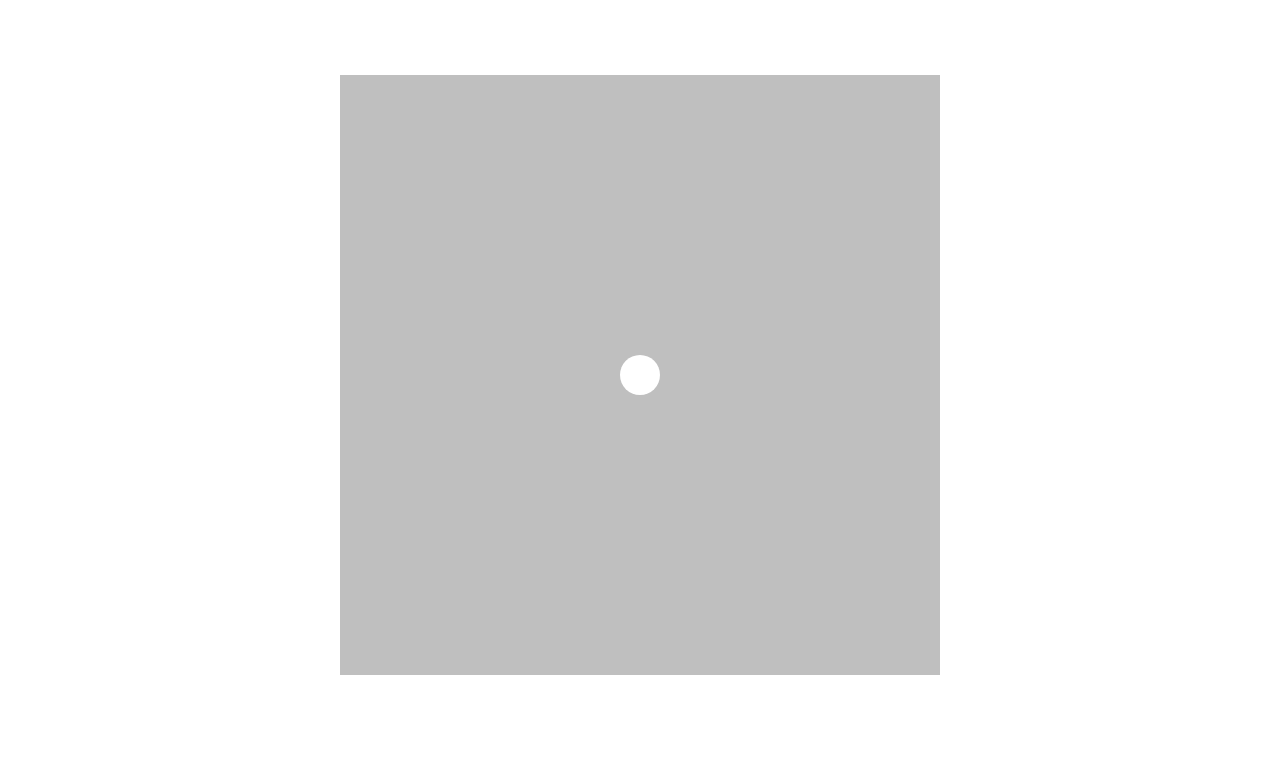
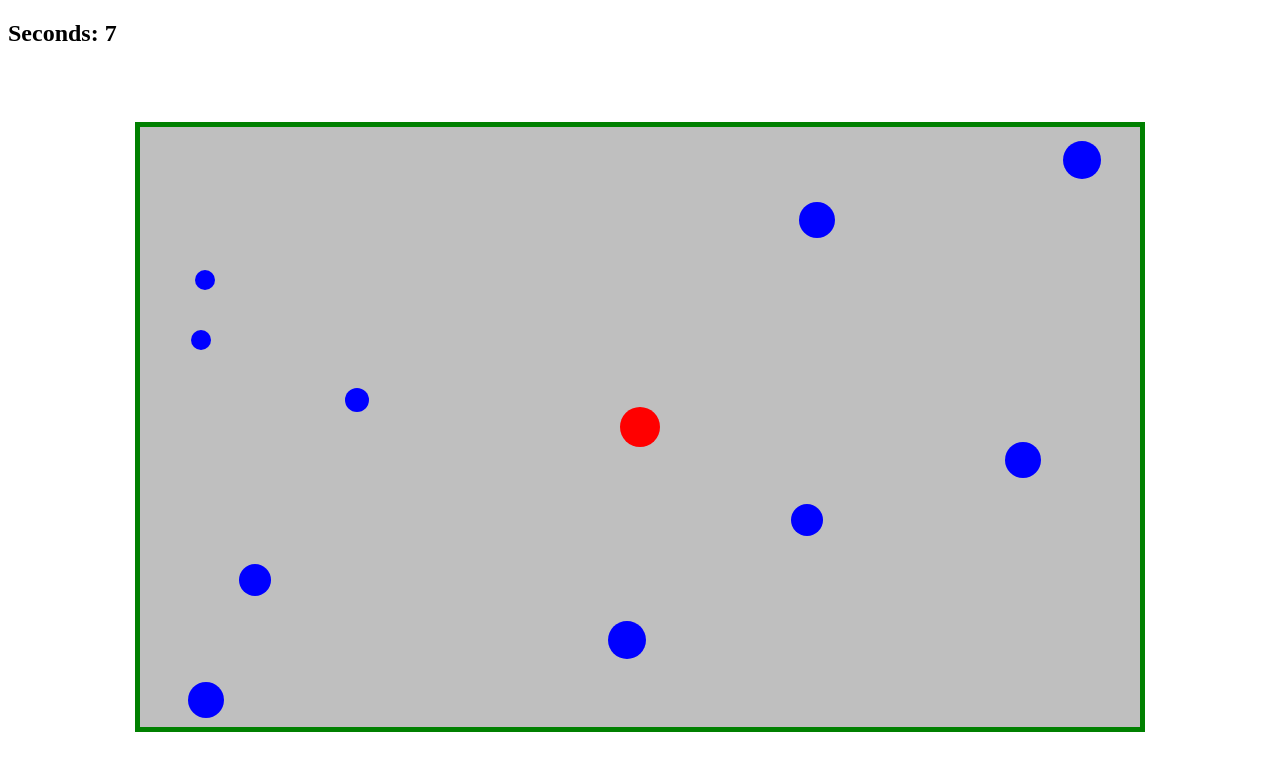
Before and after one commit to emilhaugberg/mario-dodger, a website built with webpack: page app/index.html in a window 1280 px wide. Built offline with nearby package versions, Linux system fonts and the light colour scheme.

Commit message:
Make balls move.

```diff
--- a/app/index.html
+++ b/app/index.html
@@ -4,7 +4,8 @@
     <link href="styles.css" rel="stylesheet">
   </head>
   <body>
-    <canvas id="game" width="600" height="600"></canvas>
+    <h2>Seconds: <span id="seconds">0</span></h2>
+    <canvas id="game" width="1000" height="600" stroke="green"></canvas>
     <script src="bundle.js"></script>
   </body>
 </html>
--- a/app/styles.css
+++ b/app/styles.css
@@ -3,4 +3,5 @@ canvas {
   margin: 0 auto;
   margin-top: 75px;
   background-color: #bfbfbf;
+  border: 5px solid green;
 }
--- a/src/index.js
+++ b/src/index.js
@@ -1,8 +1,11 @@
 var $ = require('jquery')
 var R = require('ramda')
 
+var frames  = 0
+var seconds = 0
+
 var dimensions = {
-  width: 600,
+  width: 1000,
   height: 600
 }
 
@@ -18,10 +21,12 @@ var state = {
     x: dimensions.width / 2,
     y: dimensions.height / 2,
     r: 20
-  }
+  },
+  balls: []
 }
 
 var SPEED = 5
+var BALLSPEED = 3
 
 var keyDownHandler = (e) => {
 
@@ -54,33 +59,91 @@ var keyUpHandler = (e) => {
   }
 }
 
-var drawPlayer = (ctx) => {
-  ctx.beginPath();
-  ctx.arc(state.player.x, state.player.y, state.player.r, 0, Math.PI * 2, false);
-  ctx.fillStyle = "white";
-  ctx.fill();
-  ctx.closePath();
+var drawPlayer = () => {
+  ctx.beginPath()
+  ctx.arc(state.player.x, state.player.y, state.player.r, 0, Math.PI * 2, false)
+  ctx.fillStyle = "red"
+  ctx.fill()
+  ctx.closePath()
 }
 
-var draw = (canvas, ctx) => {
-  ctx.clearRect(0, 0, canvas.width, canvas.height)
-  drawPlayer(ctx)
-
+var movePlayer = () => {
   if (state.keypresses.left) {
-    state.player.x -= SPEED
+    if (state.player.x > state.player.r) {
+      state.player.x -= SPEED
+    }
   }
 
   if (state.keypresses.right) {
-    state.player.x += SPEED
+    if (state.player.x < (dimensions.width - state.player.r)) {
+      state.player.x += SPEED
+    }
   }
 
   if (state.keypresses.up) {
-    state.player.y -= SPEED
+    if (state.player.y > state.player.r) {
+      state.player.y -= SPEED
+    }
   }
 
   if (state.keypresses.down) {
-    state.player.y += SPEED
+    if (state.player.y < (dimensions.height - state.player.r)) {
+      state.player.y += SPEED
+    }
   }
+}
+
+var random = (min, max) => Math.random() * (max - min) + min
+
+var addBall = () => {
+  var randomR = Math.floor(random(10, 20))
+  var ball = {
+    x: Math.floor(random(randomR, dimensions.width - randomR)),
+    y: 0,
+    r: randomR
+  }
+
+  state.balls = R.append(ball, state.balls)
+}
+
+var drawBall = () => {
+  R.forEach((ball) => {
+    ctx.beginPath()
+    ctx.arc(ball.x, ball.y, ball.r, 0, Math.PI * 2, false)
+    ctx.fillStyle = "blue"
+    ctx.fill()
+    ctx.closePath()
+  }, state.balls)
+}
+
+var moveBalls = () => {
+  state.balls = R.map((ball) => {
+    return { x: ball.x, y: ball.y += BALLSPEED, r: ball.r }
+  }, state.balls)
+}
+
+var removeObsoleteBalls = () => {
+  state.balls = R.reject((ball) => {
+    return (ball.y > dimensions.height - ball.r)
+  }, state.balls)
+}
+
+var draw = () => {
+  ctx.clearRect(0, 0, canvas.width, canvas.height)
+  drawPlayer()
+  movePlayer()
+
+  frames += 1
+  if (frames % 100 == 0) seconds += 1
+  if (frames % 20 == 0) addBall()
+
+  moveBalls()
+  drawBall()
+  removeObsoleteBalls()
+
+  console.log(R.length(state.balls))
+
+  $('#seconds').html(seconds)
 }
 
 var canvas = $('#game')[0]
@@ -89,4 +152,4 @@ var ctx = canvas.getContext('2d')
 $(document).keydown(keyDownHandler)
 $(document).keyup(keyUpHandler)
 
-setInterval(() => draw(canvas, ctx), 10)
+setInterval(() => draw(), 10)
```
